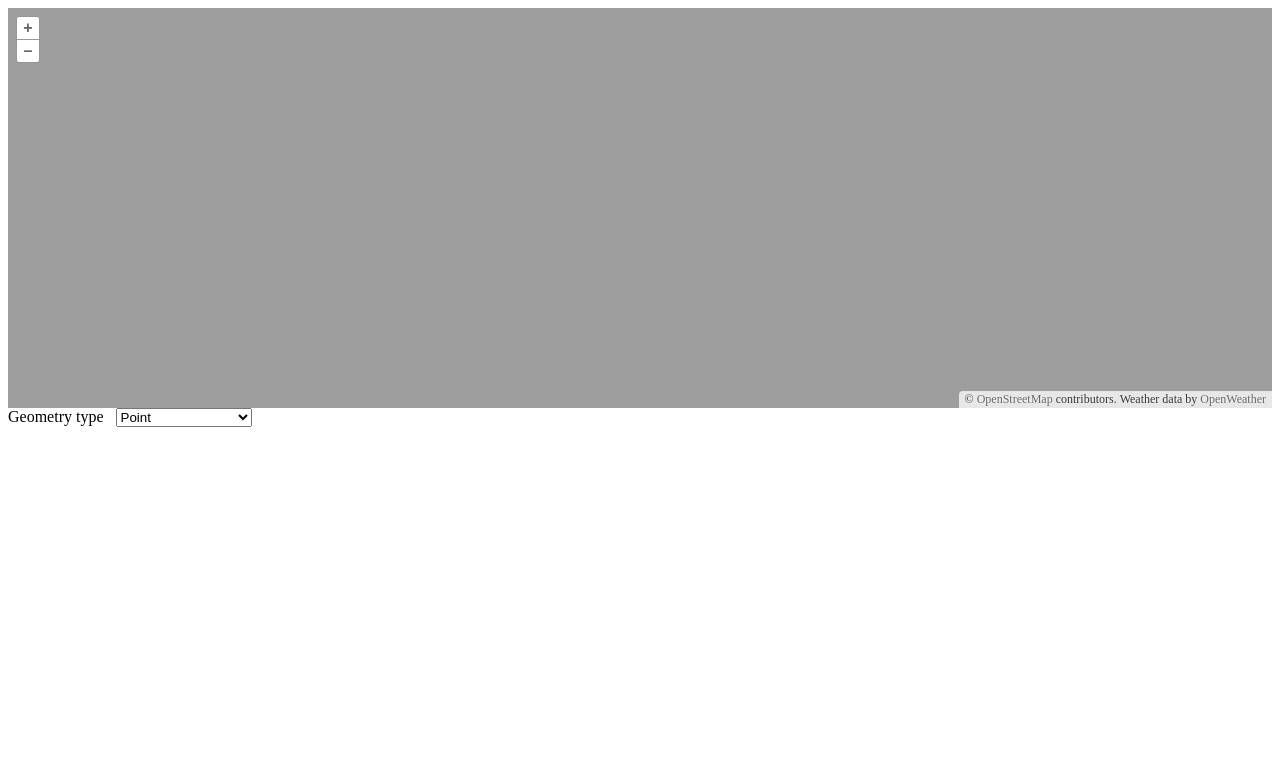
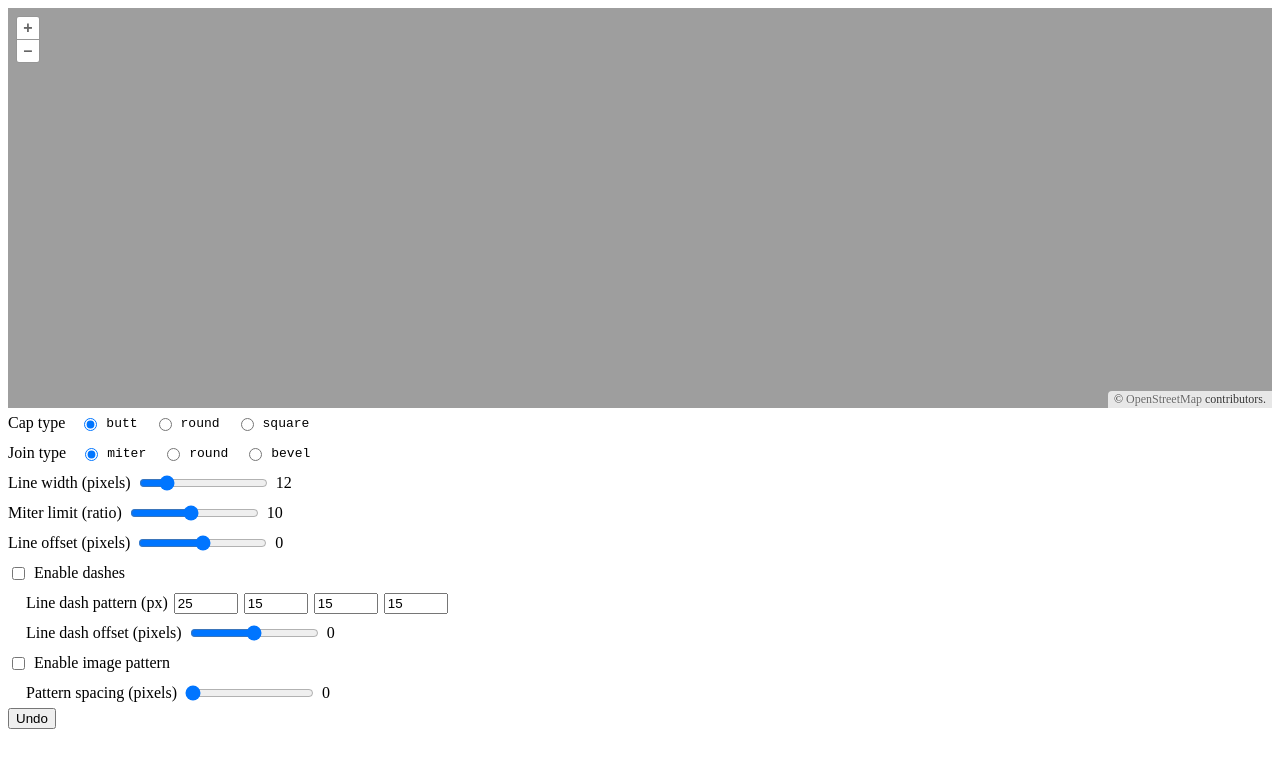
Before and after one commit to hoa855182/open-layer-research, a website built with Vite: page my-app/index.html in a window 1280 px wide. Built offline with nearby package versions, Linux system fonts and the light colour scheme; no server answers; files whose address does not match are found by name.

Commit message:
update clipt

```diff
--- a/my-app/index.html
+++ b/my-app/index.html
@@ -2,63 +2,110 @@
 <html lang="en">
   <head>
     <meta charset="UTF-8">
-    <title>Draw and Modify Features</title>
+    <title>Draw lines rendered with WebGL</title>
     <link rel="stylesheet" href="node_modules/ol/ol.css">
     <style>
       .map {
         width: 100%;
         height: 400px;
       }
-      .ol-tooltip {
-        position: relative;
-        background: rgba(0, 0, 0, 0.5);
-        border-radius: 4px;
-        color: white;
-        padding: 4px 8px;
-        opacity: 0.7;
-        white-space: nowrap;
-        font-size: 12px;
-        cursor: default;
-        user-select: none;
+      .form-group label {
+        display: flex;
+        align-items: center;
+        gap: 6px;
+        height: 30px;
       }
-      .ol-tooltip-measure {
-        opacity: 1;
-        font-weight: bold;
-      }
-      .ol-tooltip-static {
-        background-color: #ffcc33;
-        color: black;
-        border: 1px solid white;
-      }
-      .ol-tooltip-measure:before,
-      .ol-tooltip-static:before {
-        border-top: 6px solid rgba(0, 0, 0, 0.5);
-        border-right: 6px solid transparent;
-        border-left: 6px solid transparent;
-        content: "";
-        position: absolute;
-        bottom: -6px;
-        margin-left: -7px;
-        left: 50%;
-      }
-      .ol-tooltip-static:before {
-        border-top-color: #ffcc33;
+      .form-group {
+        display: flex;
+        align-items: center;
+        gap: 6px;
       }
     </style>
   </head>
   <body>
     <div id="map" class="map"></div>
     <form>
-      <label for="type">Geometry type &nbsp;</label>
-      <select id="type">
-        <option value="Point">Point</option>
-        <option value="LineString">LineString</option>
-        <option value="Polygon">Polygon</option>
-        <option value="Circle">Circle</option>
-        <option value="length">Length (LineString)</option>
-        <option value="area">Area (Polygon)</option>
-      </select>
+      <div class="form-group">Cap type &nbsp;
+        <label class="radio-inline">
+          <input type="radio" class="uniform" name="capType" value="butt" checked/> <code>butt</code>&nbsp;
+        </label>
+        <label class="radio-inline">
+          <input type="radio" class="uniform" name="capType" value="round"/> <code>round</code>&nbsp;
+        </label>
+        <label class="radio-inline">
+          <input type="radio" class="uniform" name="capType" value="square"/> <code>square</code>&nbsp;
+        </label>
+      </div>
+      <div class="form-group">Join type &nbsp;
+        <label class="radio-inline">
+          <input type="radio" class="uniform" name="joinType" value="miter" checked/> <code>miter</code>&nbsp;
+        </label>
+        <label class="radio-inline">
+          <input type="radio" class="uniform" name="joinType" value="round"/> <code>round</code>&nbsp;
+        </label>
+        <label class="radio-inline">
+          <input type="radio" class="uniform" name="joinType" value="bevel"/> <code>bevel</code>&nbsp;
+        </label>
+      </div>
+      <div class="form-group">
+        <label>
+          Line width (pixels)
+          <input type="range" class="uniform" name="width" min="1" max="40" value="8">
+        </label>
+        <span id="value-width">12</span>
+      </div>
+      <div class="form-group">
+        <label>
+          Miter limit (ratio)
+          <input type="range" class="uniform" name="miterLimit" min="1" max="20" value="10" step="0.1">
+        </label>
+        <span id="value-miterLimit">10</span>
+      </div>
+      <div class="form-group">
+        <label>
+          Line offset (pixels)
+          <input type="range" class="uniform" name="offset" min="-40" max="40" value="0">
+        </label>
+        <span id="value-offset">0</span>
+      </div>
+      <div class="form-group">
+        <label>
+          <input type="checkbox" class="rebuild" id="dashEnable">
+          Enable dashes
+        </label>
+        </div>
+      <div class="form-group" style="margin-left: 18px">
+        <label>
+          Line dash pattern (px)
+          <input type="number" class="uniform" name="dashLength1" min="0" max="100" value="25">
+          <input type="number" class="uniform" name="dashLength2" min="0" max="100" value="15">
+          <input type="number" class="uniform" name="dashLength3" min="0" max="100" value="15">
+          <input type="number" class="uniform" name="dashLength4" min="0" max="100" value="15">
+        </label>
+      </div>
+      <div class="form-group" style="margin-left: 18px">
+        <label>
+          Line dash offset (pixels)
+          <input type="range" class="uniform" name="dashOffset" min="-200" max="200" value="0">
+        </label>
+        <span id="value-dashOffset">0</span>
+      </div>
+      <div class="form-group">
+        <label>
+          <input type="checkbox" class="rebuild" id="patternEnable">
+          Enable image pattern
+        </label>
+      </div>
+      <div class="form-group" style="margin-left: 18px">
+        <label>
+          Pattern spacing (pixels)
+          <input type="range" class="uniform" name="patternSpacing" min="0" max="64" value="0">
+        </label>
+        <span id="value-patternSpacing">0</span>
+      </div>
+
     </form>
+    <button id="undo-btn">Undo</button>
 
     <script type="module" src="main.js"></script>
   </body>
--- a/my-app/main.js
+++ b/my-app/main.js
@@ -1,365 +1,185 @@
-import Feature from 'ol/Feature.js';
-import Map from 'ol/Map.js';
-import View from 'ol/View.js';
-import Point from 'ol/geom/Point.js';
-import TileLayer from 'ol/layer/Tile.js';
-import VectorLayer from 'ol/layer/Vector.js';
-import {fromLonLat} from 'ol/proj.js';
-import OSM from 'ol/source/OSM.js';
-import VectorSource from 'ol/source/Vector.js';
-import Fill from 'ol/style/Fill.js';
-import RegularShape from 'ol/style/RegularShape.js';
-import Stroke from 'ol/style/Stroke.js';
-import Style from 'ol/style/Style.js';
-import {unByKey} from 'ol/Observable.js';
-import Overlay from 'ol/Overlay.js';
-import LineString from 'ol/geom/LineString.js';
-import Polygon from 'ol/geom/Polygon.js';
-import Draw from 'ol/interaction/Draw.js';
-import {getArea, getLength} from 'ol/sphere.js';
-import CircleStyle from 'ol/style/Circle.js';
+import Map from "ol/Map.js";
+import View from "ol/View.js";
+import GeoJSON from "ol/format/GeoJSON.js";
+import Draw from "ol/interaction/Draw.js";
+import Modify from "ol/interaction/Modify.js";
+import Snap from "ol/interaction/Snap.js";
+import TileLayer from "ol/layer/Tile.js";
+import WebGLVectorLayer from "ol/layer/WebGLVector.js";
+import { fromLonLat } from "ol/proj.js";
+import OSM from "ol/source/OSM.js";
+import VectorSource from "ol/source/Vector.js";
 
-const shaft = new RegularShape({
-  points: 2,
-  radius: 5,
-  stroke: new Stroke({
-    width: 2,
-    color: 'black',
-  }),
-  rotateWithView: true,
+// ----- Các biến style cho WebGLVectorLayer -----
+const styleVariables = {
+  width: 12,
+  offset: 0,
+  capType: "butt",
+  joinType: "miter",
+  miterLimit: 10, // ratio
+  dashLength1: 25,
+  dashLength2: 15,
+  dashLength3: 15,
+  dashLength4: 15,
+  dashOffset: 0,
+  patternSpacing: 0,
+};
+
+const source = new VectorSource({
+  url: "data/geojson/switzerland.geojson",
+  format: new GeoJSON(),
 });
 
-const head = new RegularShape({
-  points: 3,
-  radius: 5,
-  fill: new Fill({
-    color: 'black',
-  }),
-  rotateWithView: true,
+/**
+ * @param {boolean} dash Include line dash
+ * @param {boolean} pattern Include image pattern
+ * @return {import('ol/style/flat.js').FlatStyle} Generated style
+ */
+const getStyle = (dash, pattern) => {
+  let newStyle = {
+    "stroke-width": ["var", "width"],
+    "stroke-color": "rgba(24,86,34,0.7)",
+    "stroke-offset": ["var", "offset"],
+    "stroke-miter-limit": ["var", "miterLimit"],
+    "stroke-line-cap": ["var", "capType"],
+    "stroke-line-join": ["var", "joinType"],
+  };
+  if (dash) {
+    newStyle = {
+      ...newStyle,
+      "stroke-line-dash": [
+        ["var", "dashLength1"],
+        ["var", "dashLength2"],
+        ["var", "dashLength3"],
+        ["var", "dashLength4"],
+      ],
+      "stroke-line-dash-offset": ["var", "dashOffset"],
+    };
+  }
+  if (pattern) {
+    delete newStyle["stroke-color"];
+    newStyle = {
+      ...newStyle,
+      "stroke-pattern-src": "data/dot.svg",
+      "stroke-pattern-spacing": ["var", "patternSpacing"],
+    };
+  }
+  return newStyle;
+};
+
+let style = getStyle(false, false);
+
+let vector = new WebGLVectorLayer({
+  source,
+  style,
+  variables: { ...styleVariables },
 });
 
-const styles = [new Style({image: shaft}), new Style({image: head})];
-
-const source = new VectorSource({
-  attributions:
-    'Weather data by <a href="https://openweathermap.org/current">OpenWeather</a>',
-});
-
-// Style for the static vector layer
-const vector = new VectorLayer({
-  source: source,
-  style: new Style({
-    fill: new Fill({
-      color: 'rgba(255, 255, 255, 0.2)',
-    }),
-    stroke: new Stroke({
-      color: '#ffcc33',
-      width: 2,
-    }),
-    image: new CircleStyle({
-      radius: 7,
-      fill: new Fill({
-        color: '#ffcc33',
-      }),
-    }),
-  }),
-});
-
-// Dynamic style for wind direction
-const windLayer = new VectorLayer({
-  source: source,
-  style: function (feature) {
-    const wind = feature.get('wind');
-    if (!wind) return null;
-
-    const angle = ((wind.deg - 180) * Math.PI) / 180;
-    const scale = wind.speed / 10;
-
-    const shaft = new Style({
-      stroke: new Stroke({
-        color: '#3399CC',
-        width: 2,
-      }),
-    });
-
-    const head = new Style({
-      image: new CircleStyle({
-        radius: 4,
-        fill: new Fill({ color: '#3399CC' }),
-      }),
-      geometry: function (feature) {
-        const geom = feature.getGeometry();
-        const coords = geom.getCoordinates();
-        const offset = [
-          Math.sin(angle) * (10 * scale),
-          Math.cos(angle) * (10 * scale),
-        ];
-        return new Point([coords[0] + offset[0], coords[1] + offset[1]]);
-      },
-    });
-
-    return [shaft, head];
-  },
-});
-
-// Final map object
+// ----- Khởi tạo Map -----
 const map = new Map({
-  target: 'map',
   layers: [
     new TileLayer({
       source: new OSM(),
     }),
-    windLayer,
     vector,
   ],
+  target: "map",
   view: new View({
-    center: [0, 0],
-    zoom: 2,
+    center: fromLonLat([8.43, 46.82]),
+    zoom: 7,
   }),
 });
 
+// ----- Backup các feature hiện tại để undo -----
+// Stack lưu các phiên bản backup của các feature (mỗi backup là 1 mảng các feature đã clone)
+let undoStack = [];
 
-fetch('https://openlayers.org/en/latest/examples/data/openweather/weather.json')
-  .then(function (response) {
-    return response.json();
-  })
-  .then(function (data) {
-    const features = [];
-    data.list.forEach(function (report) {
-      const feature = new Feature(
-        new Point(fromLonLat([report.coord.lon, report.coord.lat])),
-      );
-      feature.setProperties(report);
-      features.push(feature);
-    });
-    source.addFeatures(features);
-    map.getView().fit(source.getExtent());
+/**
+ * Hàm rebuild style: trước khi rebuild, lưu lại các feature hiện tại từ source
+ */
+const rebuildStyle = () => {
+  // Lưu lại các feature hiện có (clone để không bị ảnh hưởng bởi sự thay đổi của các feature gốc)
+  const currentFeatures = source.getFeatures();
+  const clonedFeatures = currentFeatures.map((feature) => feature.clone());
+
+  // Thêm backup vào undo stack (có thể dùng cho logic undo)
+  undoStack.push(clonedFeatures);
+
+  // Lấy trạng thái của checkbox
+  const dash = document.getElementById("dashEnable").checked;
+  const pattern = document.getElementById("patternEnable").checked;
+
+  // Tạo style mới theo các trạng thái này
+  style = getStyle(dash, pattern);
+
+  // Xóa layer cũ, tạo lại layer mới với style cập nhật
+  map.removeLayer(vector);
+  vector = new WebGLVectorLayer({
+    source,
+    style,
+    variables: { ...styleVariables },
   });
+  map.addLayer(vector);
+};
 
-
-
-
-
-let sketch;
-
-// /**
-//  * The help tooltip element.
-//  * @type {HTMLElement}
-//  */
-let helpTooltipElement;
-
-// /**
-//  * Overlay to show the help messages.
-//  * @type {Overlay}
-//  */
-let helpTooltip;
-
-// /**
-//  * The measure tooltip element.
-//  * @type {HTMLElement}
-//  */
-let measureTooltipElement;
-
-// /**
-//  * Overlay to show the measurement.
-//  * @type {Overlay}
-//  */
-let measureTooltip;
-
-// /**
-//  * Message to show when the user is drawing a polygon.
-//  * @type {string}
-//  */
-const continuePolygonMsg = 'Click to continue drawing the polygon';
-
-// /**
-//  * Message to show when the user is drawing a line.
-//  * @type {string}
-//  */
-const continueLineMsg = 'Click to continue drawing the line';
-
-// /**
-//  * Handle pointer move.
-//  * @param {import('../src/ol/MapBrowserEvent').default} evt The event.
-//  */
-const pointerMoveHandler = function (evt) {
-  if (evt.dragging) {
+/**
+ * Hàm undo: phục hồi lại các feature từ phiên bản backup mới nhất
+ */
+const undoRebuild = () => {
+  if (undoStack.length === 0) {
+    console.warn("Không có thao tác nào để undo");
     return;
   }
-
-  let helpMsg = 'Click to start drawing';
-
-  if (sketch) {
-    const geom = sketch.getGeometry();
-    if (geom instanceof Polygon) {
-      helpMsg = continuePolygonMsg;
-    } else if (geom instanceof LineString) {
-      helpMsg = continueLineMsg;
-    }
-  }
-
-  helpTooltipElement.innerHTML = helpMsg;
-  helpTooltip.setPosition(evt.coordinate);
-
-  helpTooltipElement.classList.remove('hidden');
+  const previousFeatures = undoStack.pop();
+  // Xóa các feature hiện tại
+  source.clear();
+  // Thêm lại các feature từ backup
+  source.addFeatures(previousFeatures);
+  // Cập nhật lại layer nếu cần (ở đây vector đang dùng source, nên update tự động khi source thay đổi)
+  map.render();
 };
 
+// ----- Khởi tạo các interaction của Modify, Draw, Snap -----
+const modify = new Modify({ source: source });
+map.addInteraction(modify);
 
-map.on('pointermove', pointerMoveHandler);
+let draw, snap; // global để có thể remove sau
 
-map.getViewport().addEventListener('mouseout', function () {
-  helpTooltipElement.classList.add('hidden');
-});
-
-const typeSelect = document.getElementById('type');
-
-let draw; // global so we can remove it later
-
-// /**
-//  * Format length output.
-//  * @param {LineString} line The line.
-//  * @return {string} The formatted length.
-//  */
-const formatLength = function (line) {
-  const length = getLength(line);
-  let output;
-  if (length > 100) {
-    output = Math.round((length / 1000) * 100) / 100 + ' ' + 'km';
-  } else {
-    output = Math.round(length * 100) / 100 + ' ' + 'm';
-  }
-  return output;
-};
-
-// /**
-//  * Format area output.
-//  * @param {Polygon} polygon The polygon.
-//  * @return {string} Formatted area.
-//  */
-const formatArea = function (polygon) {
-  const area = getArea(polygon);
-  let output;
-  if (area > 10000) {
-    output = Math.round((area / 1000000) * 100) / 100 + ' ' + 'km<sup>2</sup>';
-  } else {
-    output = Math.round(area * 100) / 100 + ' ' + 'm<sup>2</sup>';
-  }
-  return output;
-};
-
-const style = new Style({
-  fill: new Fill({
-    color: 'rgba(255, 255, 255, 0.2)',
-  }),
-  stroke: new Stroke({
-    color: 'rgba(0, 0, 0, 0.5)',
-    lineDash: [10, 10],
-    width: 2,
-  }),
-  image: new CircleStyle({
-    radius: 5,
-    stroke: new Stroke({
-      color: 'rgba(0, 0, 0, 0.7)',
-    }),
-    fill: new Fill({
-      color: 'rgba(255, 255, 255, 0.2)',
-    }),
-  }),
-});
-
-function addInteraction() {
-  const type = typeSelect.value == 'area' ? 'Polygon' : 'LineString';
+function addInteractions() {
   draw = new Draw({
     source: source,
-    type: type,
-    style: function (feature) {
-      const geometryType = feature.getGeometry().getType();
-      if (geometryType === type || geometryType === 'Point') {
-        return style;
-      }
-    },
+    type: "LineString",
   });
   map.addInteraction(draw);
 
-  createMeasureTooltip();
-  createHelpTooltip();
-
-  let listener;
-  draw.on('drawstart', function (evt) {
-    // set sketch
-    sketch = evt.feature;
-
-    let tooltipCoord;
-
-    listener = sketch.getGeometry().on('change', function (evt) {
-      const geom = evt.target;
-      let output;
-      if (geom instanceof Polygon) {
-        output = formatArea(geom);
-        tooltipCoord = geom.getInteriorPoint().getCoordinates();
-      } else if (geom instanceof LineString) {
-        output = formatLength(geom);
-        tooltipCoord = geom.getLastCoordinate();
-      }
-      measureTooltipElement.innerHTML = output;
-      measureTooltip.setPosition(tooltipCoord);
-    });
-  });
-
-  draw.on('drawend', function () {
-    measureTooltipElement.className = 'ol-tooltip ol-tooltip-static';
-    measureTooltip.setOffset([0, -7]);
-    // unset sketch
-    sketch = null;
-    // unset tooltip so that a new one can be created
-    measureTooltipElement = null;
-    createMeasureTooltip();
-    unByKey(listener);
-  });
+  snap = new Snap({ source: source });
+  map.addInteraction(snap);
 }
 
-/**
- * Creates a new help tooltip
- */
-function createHelpTooltip() {
-  if (helpTooltipElement) {
-    helpTooltipElement.remove();
+addInteractions();
+
+// ----- Lắng nghe sự thay đổi các input để update style variables -----
+const inputListener = (event) => {
+  const variableName = event.target.name;
+  if (event.target.type === "radio") {
+    styleVariables[variableName] = event.target.value;
+  } else {
+    styleVariables[variableName] = parseFloat(event.target.value);
   }
-  helpTooltipElement = document.createElement('div');
-  helpTooltipElement.className = 'ol-tooltip hidden';
-  helpTooltip = new Overlay({
-    element: helpTooltipElement,
-    offset: [15, 0],
-    positioning: 'center-left',
-  });
-  map.addOverlay(helpTooltip);
-}
-
-// /**
-//  * Creates a new measure tooltip
-//  */
-function createMeasureTooltip() {
-  if (measureTooltipElement) {
-    measureTooltipElement.remove();
+  vector.updateStyleVariables(styleVariables);
+  const valueSpan = document.getElementById(`value-${variableName}`);
+  if (valueSpan) {
+    valueSpan.textContent = String(styleVariables[variableName]);
   }
-  measureTooltipElement = document.createElement('div');
-  measureTooltipElement.className = 'ol-tooltip ol-tooltip-measure';
-  measureTooltip = new Overlay({
-    element: measureTooltipElement,
-    offset: [0, -15],
-    positioning: 'bottom-center',
-    stopEvent: false,
-    insertFirst: false,
-  });
-  map.addOverlay(measureTooltip);
-}
-
-/**
- * Let user change the geometry type.
- */
-typeSelect.onchange = function () {
-  map.removeInteraction(draw);
-  addInteraction();
+  map.render();
 };
 
-addInteraction();
+document
+  .querySelectorAll("input.uniform")
+  .forEach((input) => input.addEventListener("input", inputListener));
+document
+  .querySelectorAll("input.rebuild")
+  .forEach((input) => input.addEventListener("input", rebuildStyle));
+
+// ----- Giả sử có một nút (button) cho undo với id 'undo-btn' -----
+document.getElementById("undo-btn").addEventListener("click", undoRebuild);
```
Also changed, not shown: 1 other file.
